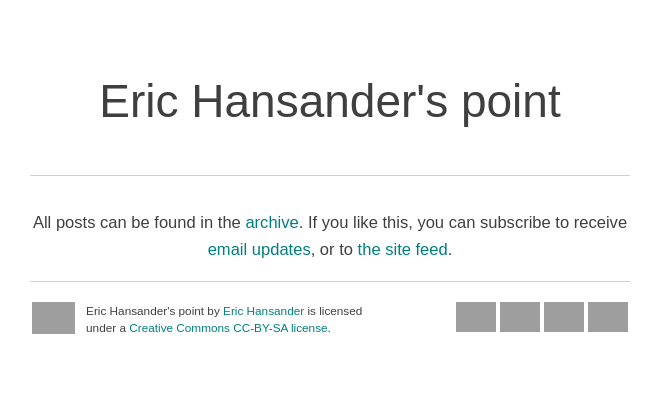
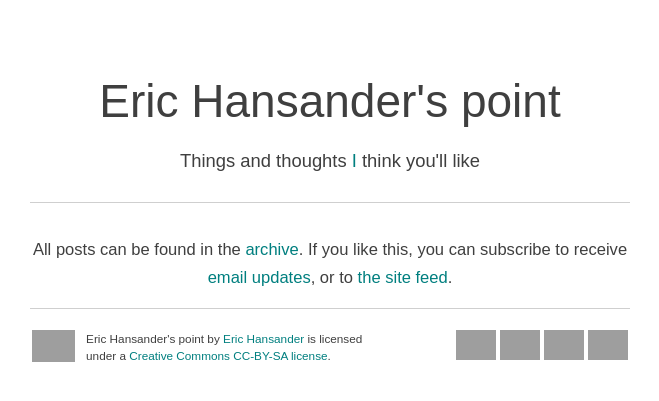
Before and after one commit to ehdr/jekyll-erichansander.com, a Jekyll site: the page built from index.md, in a window 1280 px wide, cut to the strip 0-401 px from the top of the page. Shown: the whole strip, without its empty margins (310-969 px from the left). Built offline with Jekyll 4.4.1, drawn with Linux system fonts in a browser that asks for light colours; Markdown is read by kramdown in place of the engine named in the settings; grey boxes are pictures that could not be loaded.

Commit message:
Add site subtitle
Includes link to about page.

```diff
--- a/_config.yml
+++ b/_config.yml
@@ -6,6 +6,7 @@ lang: en
 
 title: Eric Hansander's point
 title_tooltip: ... now if only I could find a long enough lever...
+subtitle: Things and thoughts <a href="/about">I</a> think you'll like
 
 owner:
     name: Eric Hansander
--- a/_includes/site-header.html
+++ b/_includes/site-header.html
@@ -1,3 +1,4 @@
   <header id="site-header" role="banner">
-    <h1><a href="/"{% if site.title_tooltip %} title="{{ site.title_tooltip }}"{% endif %}>{{ site.title }}</a></h1>
+    <h1 id="site-title"><a href="/"{% if site.title_tooltip %} title="{{ site.title_tooltip }}"{% endif %}>{{ site.title }}</a></h1>
+    {% if site.subtitle %}<h2 id="site-subtitle">{{site.subtitle}}</h2>{% endif %}
   </header>
--- a/stylesheets/main.css
+++ b/stylesheets/main.css
@@ -31,13 +31,19 @@ h1,  h1 a, h1 a:visited, h1 a:hover {
   border-bottom: 1px solid #cfcfcf;
   padding-bottom: 1.5em;
   padding-top: 3em;
+  text-align: center;
 }
 
-#site-header h1 {
+#site-header #site-title {
   font-size: 2.5em;
   line-height: 1em;
-  text-align: center;
   padding: .5em 2%;
+}
+
+#site-header #site-subtitle {
+  font-size: 1em;
+  font-weight: 300;
+  margin: 0;
 }
 
 
@@ -220,6 +226,12 @@ blockquote {
     max-width: 94%;
   }
 
+
+  #site-header #site-subtitle {
+    font-size: .9em;
+  }
+
+
   .post-archive li {
     padding: .5em 0;
   }
@@ -237,6 +249,7 @@ blockquote {
     content: ')';
   }
 
+
   #site-license-text {
     display: none;
   }
```
